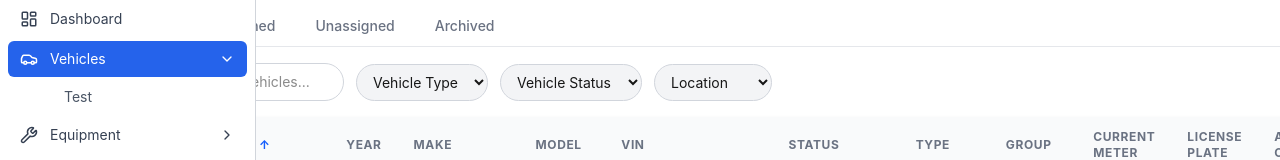
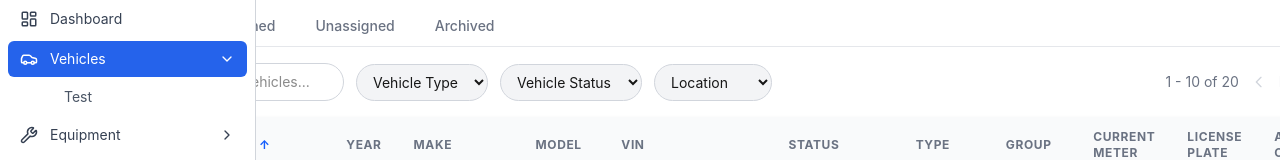
Before and after one commit to willjosh/omnipulse, a Next.js app in the folder client/: page /vehicles in a window 1280 px wide. Shown: the part 159-319 px from the top of the page. Built offline with nearby package versions, Linux system fonts and the light colour scheme.

Commit message:
W18ADATE-276 feat: add pagination control to show all vehicles

```diff
--- /dev/null
+++ b/client/src/app/features/shared/PaginationControls.tsx
@@ -0,0 +1,101 @@
+// /shared/PaginationControls.tsx
+import React from "react";
+
+interface PaginationControlsProps {
+  currentPage: number;
+  totalPages: number;
+  totalItems: number;
+  itemsPerPage: number;
+  onPreviousPage: () => void;
+  onNextPage: () => void;
+  className?: string;
+  showPageNumbers?: boolean;
+  showItemCount?: boolean;
+  size?: "sm" | "md" | "lg";
+  variant?: "default" | "compact" | "detailed";
+}
+
+const PaginationControls: React.FC<PaginationControlsProps> = ({
+  currentPage,
+  totalPages,
+  totalItems,
+  itemsPerPage,
+  onPreviousPage,
+  onNextPage,
+  className = "",
+  showPageNumbers = true,
+  showItemCount = true,
+}) => {
+  // current page
+  const startItem = totalItems === 0 ? 0 : (currentPage - 1) * itemsPerPage + 1;
+  const endItem = Math.min(currentPage * itemsPerPage, totalItems);
+
+  const getButtonClasses = (disabled: boolean) => {
+    const baseClasses = `p-1 ${disabled ? "text-gray-300 cursor-not-allowed" : "text-gray-400 hover:text-gray-600"}`;
+    return baseClasses;
+  };
+
+  return (
+    <div className={`flex items-center gap-2 ${className}`}>
+      {showItemCount && (
+        <span className="text-sm text-gray-500">
+          {totalItems === 0
+            ? "0 - 0 of 0"
+            : `${startItem} - ${endItem} of ${totalItems}`}
+        </span>
+      )}
+
+      <div className="flex items-center">
+        <button
+          onClick={onPreviousPage}
+          disabled={currentPage <= 1}
+          className={getButtonClasses(currentPage <= 1)}
+          aria-label="Previous page"
+        >
+          <svg
+            className="size-4"
+            fill="none"
+            stroke="currentColor"
+            viewBox="0 0 24 24"
+          >
+            <path
+              strokeLinecap="round"
+              strokeLinejoin="round"
+              strokeWidth={2}
+              d="M15 19l-7-7 7-7"
+            />
+          </svg>
+        </button>
+
+        {showPageNumbers && (
+          <span className="px-2 text-sm text-gray-500">
+            Page {currentPage} of {totalPages || 1}
+          </span>
+        )}
+
+        <button
+          onClick={onNextPage}
+          disabled={currentPage >= totalPages}
+          className={getButtonClasses(currentPage >= totalPages)}
+          aria-label="Next page"
+        >
+          <svg
+            className="size-4"
+            fill="none"
+            stroke="currentColor"
+            viewBox="0 0 24 24"
+          >
+            <path
+              strokeLinecap="round"
+              strokeLinejoin="round"
+              strokeWidth={2}
+              d="M9 5l7 7-7 7"
+            />
+          </svg>
+        </button>
+      </div>
+    </div>
+  );
+};
+
+export default PaginationControls;
```
